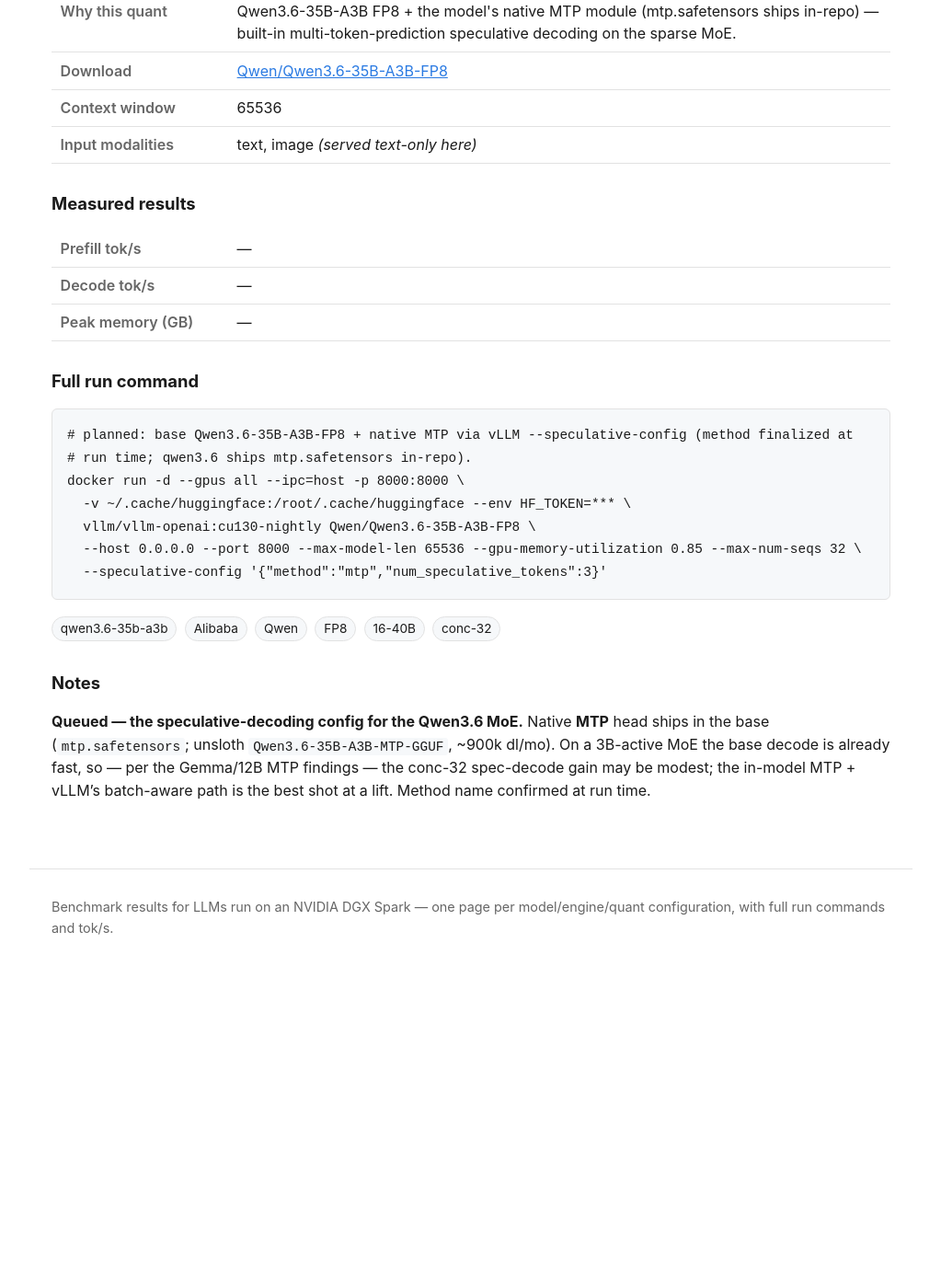
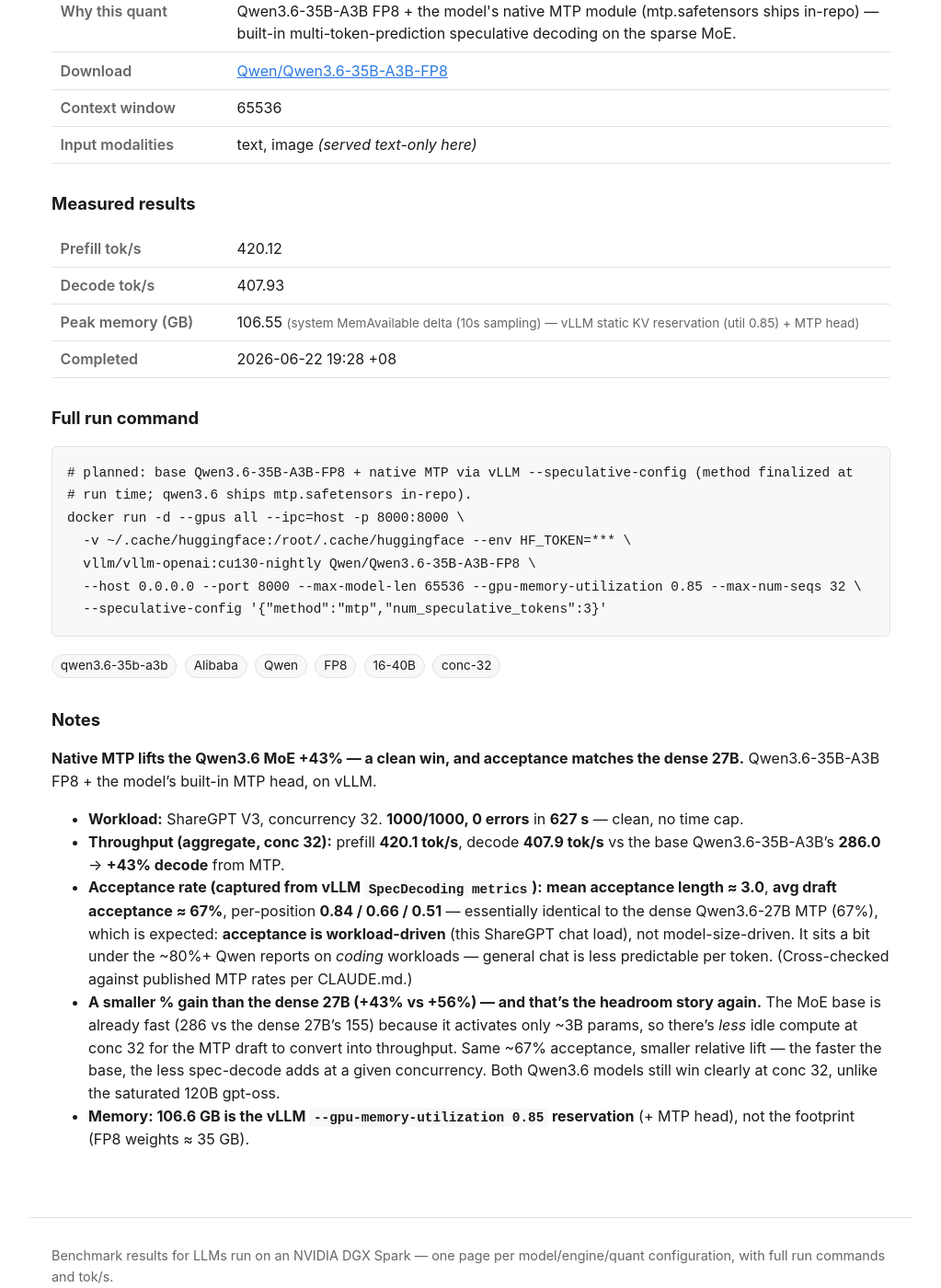
Before and after one commit to yjsoon/autobench, a Jekyll site: the page built from _configs/qwen3-6-35b-a3b-vllm-fp8-mtp.md, in a window 1280 px wide and 1400 px high, scrolled down 508 px. Shown: the whole window at 92% size, without its empty margins (128-1151 px from the left). Built offline with Jekyll 4.4.1, drawn with Linux system fonts in a browser that asks for light colours; before the commit the page ends 1590 px from its top, so only the background shows below that; some of the changed text lies outside the part shown.

Commit message:
Bench: Qwen3.6-35B-A3B vLLM FP8+MTP (420/408, +43%, acceptance 67%)
Native MTP +43% decode (286->408), 0 errors. Acceptance ~67% / mean length 3.0,
identical to the dense 27B (workload-driven). Smaller % gain than 27B's +56%:
the MoE base is already fast (3B active) so less idle compute for spec to convert
at conc 32.

Co-Authored-By: Claude Opus 4.8 (1M context) <noreply@anthropic.com>
Claude-Session: https://claude.ai/code/session_01JczsieM71svofn8CxRyY2s

```diff
--- a/_configs/qwen3-6-35b-a3b-vllm-fp8-mtp.md
+++ b/_configs/qwen3-6-35b-a3b-vllm-fp8-mtp.md
@@ -15,13 +15,14 @@ modalities: [text, image]
 mm_served: false
 concurrency: 32
 tags: [qwen3.6-35b-a3b, Alibaba, Qwen, FP8, 16-40B, conc-32]
-status: pending
-prefill_toks:
-decode_toks:
-mem_gb:
-mem_source:
-measured_on:
-completed_at:
+status: done
+prefill_toks: 420.12
+decode_toks: 407.93
+mem_gb: 106.55
+mem_source: system MemAvailable delta (10s sampling) — vLLM static KV reservation (util 0.85) + MTP head
+spec_acceptance: 67% avg draft acceptance · mean acceptance length 3.0 · per-position 0.84/0.66/0.51
+measured_on: 2026-06-22
+completed_at: 2026-06-22 19:28 +08
 run_command: |
   # planned: base Qwen3.6-35B-A3B-FP8 + native MTP via vLLM --speculative-config (method finalized at
   # run time; qwen3.6 ships mtp.safetensors in-repo).
@@ -32,7 +33,21 @@ run_command: |
     --speculative-config '{"method":"mtp","num_speculative_tokens":3}'
 ---
 
-**Queued — the speculative-decoding config for the Qwen3.6 MoE.** Native **MTP** head ships in the base
-(`mtp.safetensors`; unsloth `Qwen3.6-35B-A3B-MTP-GGUF`, ~900k dl/mo). On a 3B-active MoE the base decode
-is already fast, so — per the Gemma/12B MTP findings — the conc-32 spec-decode gain may be modest; the
-in-model MTP + vLLM's batch-aware path is the best shot at a lift. Method name confirmed at run time.
+**Native MTP lifts the Qwen3.6 MoE +43% — a clean win, and acceptance matches the dense 27B.**
+Qwen3.6-35B-A3B FP8 + the model's built-in MTP head, on vLLM.
+
+- **Workload:** ShareGPT V3, concurrency 32. **1000/1000, 0 errors** in **627 s** — clean, no time cap.
+- **Throughput (aggregate, conc 32):** prefill **420.1 tok/s**, decode **407.9 tok/s** vs the base
+  Qwen3.6-35B-A3B's **286.0** → **+43% decode** from MTP.
+- **Acceptance rate (captured from vLLM `SpecDecoding metrics`):** **mean acceptance length ≈ 3.0**,
+  **avg draft acceptance ≈ 67%**, per-position **0.84 / 0.66 / 0.51** — essentially identical to the
+  dense Qwen3.6-27B MTP (67%), which is expected: **acceptance is workload-driven** (this ShareGPT chat
+  load), not model-size-driven. It sits a bit under the ~80%+ Qwen reports on *coding* workloads —
+  general chat is less predictable per token. (Cross-checked against published MTP rates per CLAUDE.md.)
+- **A smaller % gain than the dense 27B (+43% vs +56%) — and that's the headroom story again.** The MoE
+  base is already fast (286 vs the dense 27B's 155) because it activates only ~3B params, so there's
+  *less* idle compute at conc 32 for the MTP draft to convert into throughput. Same ~67% acceptance,
+  smaller relative lift — the faster the base, the less spec-decode adds at a given concurrency. Both
+  Qwen3.6 models still win clearly at conc 32, unlike the saturated 120B gpt-oss.
+- **Memory: 106.6 GB is the vLLM `--gpu-memory-utilization 0.85` reservation** (+ MTP head), not the
+  footprint (FP8 weights ≈ 35 GB).
```
